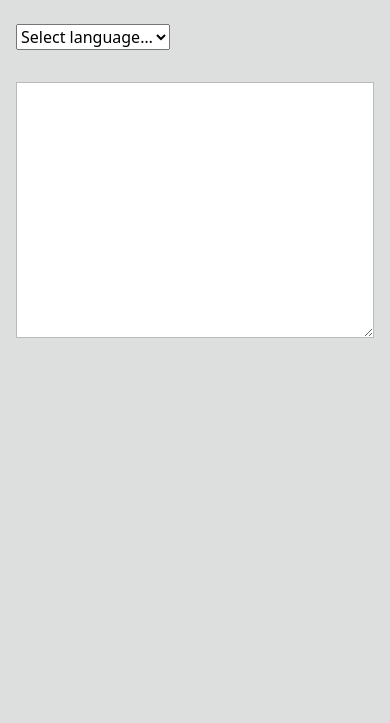
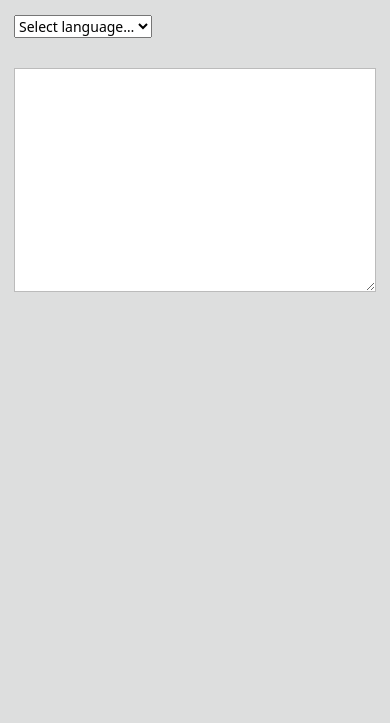
Before and after one commit to scratchblocks/scratchblocks, a website with bundled scripts: page index.html in a window 390 px wide. Shown: the part 121-844 px from the top of the page. Built offline with nearby package versions, Linux system fonts and the light colour scheme.

Commit message:
rendre la mise en page adaptative et creative aux differents ecrans

```diff
--- a/index.css
+++ b/index.css
@@ -480,3 +480,24 @@ img .hidden {
   position: absolute;
   opacity: 0;
 }
+
+/* Styles pour les écrans de petite taille (smartphones) */
+@media screen and (max-width: 768px) {
+  /* Vos règles CSS pour les smartphones ici */
+  body {
+    font-size: 14px; /* Par exemple, ajuster la taille de la police pour les petits écrans */
+  }
+  /* Autres modifications pour une meilleure expérience sur les smartphones */
+}
+
+/* Styles pour les tablettes */
+@media screen and (min-width: 769px) and (max-width: 1024px) {
+  /* Vos règles CSS pour les tablettes ici */
+  /* Ajustez la disposition ou la taille des éléments pour les tablettes */
+}
+
+/* Styles pour les ordinateurs de bureau */
+@media screen and (min-width: 1025px) {
+  /* Vos règles CSS pour les ordinateurs de bureau ici */
+  /* Vous pouvez avoir des styles plus détaillés pour les écrans plus larges */
+}
```
